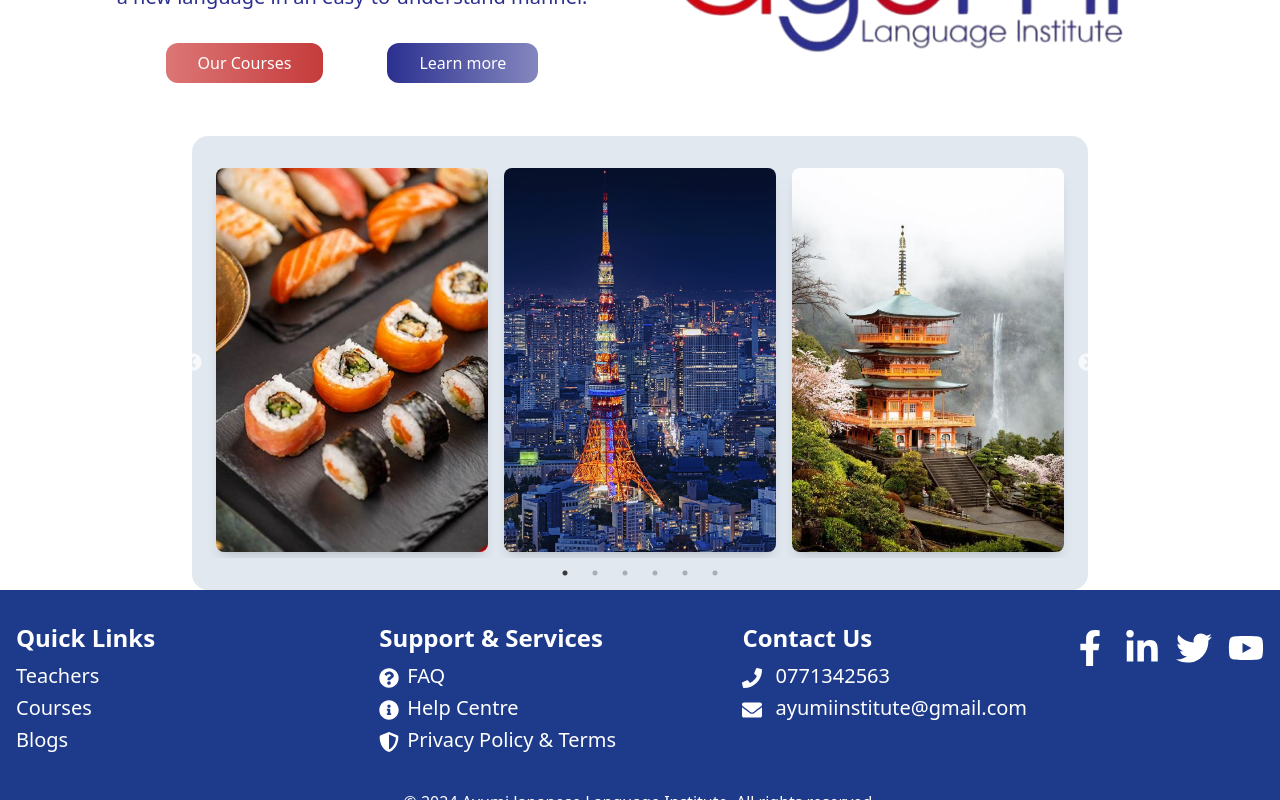
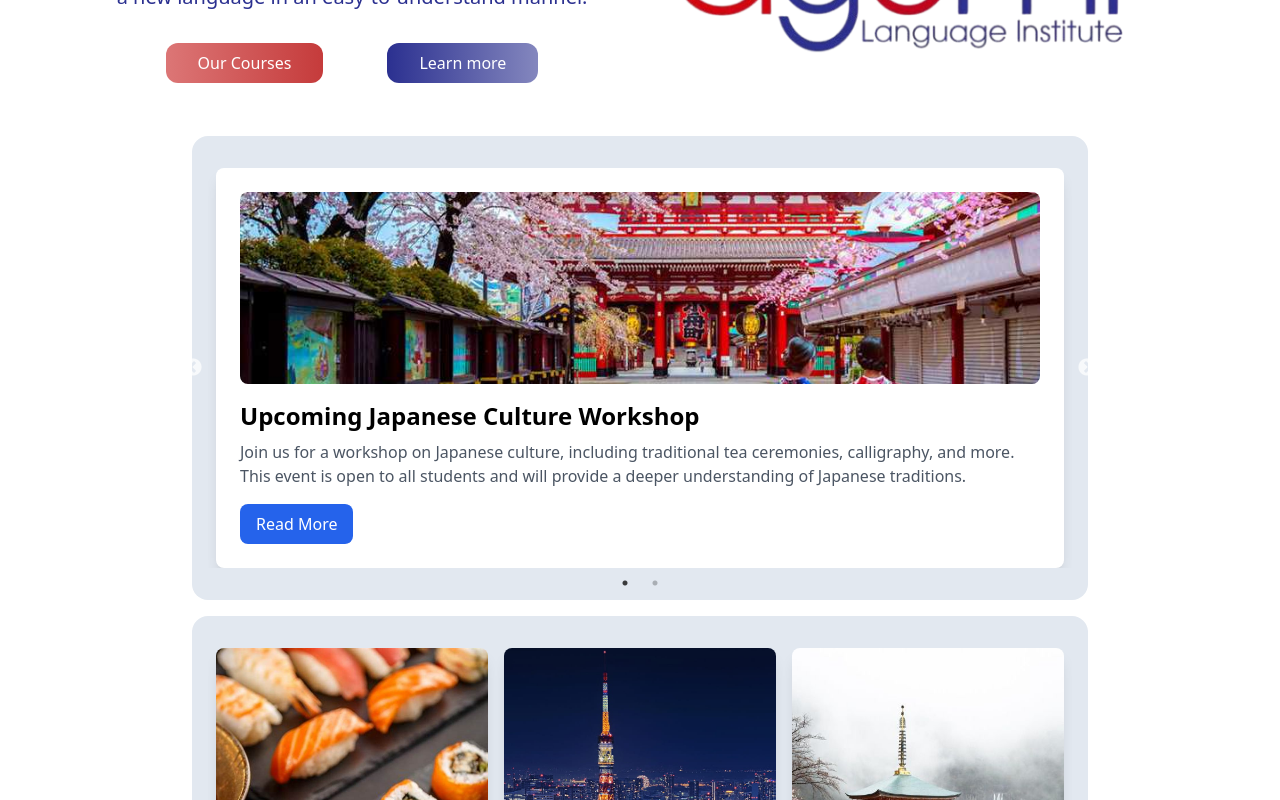
Before and after one commit to NinaMadu/Ayumi-eLearning, a React (Vite) app in the folder frontend/: page / in a window 1280 px wide. Shown: the part 387-1187 px from the top of the page. Built offline with nearby package versions, Linux system fonts and the light colour scheme.

Commit message:
add to landing

```diff
--- a/frontend/src/pages/LandingPage.jsx
+++ b/frontend/src/pages/LandingPage.jsx
@@ -12,6 +12,7 @@ import Pic6 from '../assets/Pic6.jpg';
 import Sidemenu from '../components/Sidemenu';
 import Header from '../components/Header';
 import Footer from '../components/Footer';
+import Notices from '../components/Notices';
 
 const images = [Pic1, Pic6, Pic2, Pic3, Pic5, Pic4];
 
@@ -89,6 +90,9 @@ const Home = () => {
                             <img src={logo} alt='logo' className='h-auto max-h-80 md:max-h-96 lg:max-h-[450px] object-contain w-full max-w-sm md:max-w-md lg:max-w-lg' />
                         </div>
                     </div>
+                    <div className='mb-4'>
+                        <Notices />
+                    </div>
 
                     {/* Image Slider */}
                     <div className='px-4 py-8 max-w-4xl mx-auto p-8 bg-slate-200 rounded-2xl'>
```
